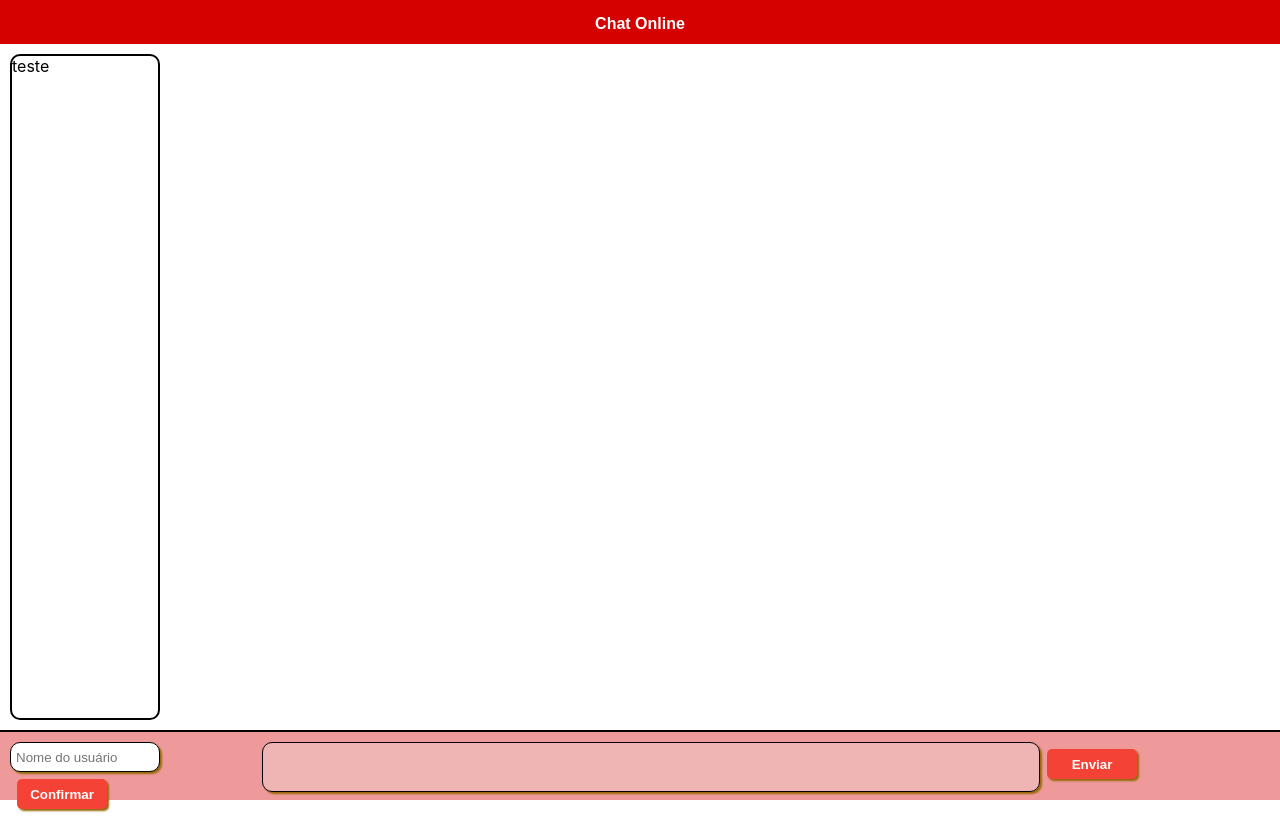
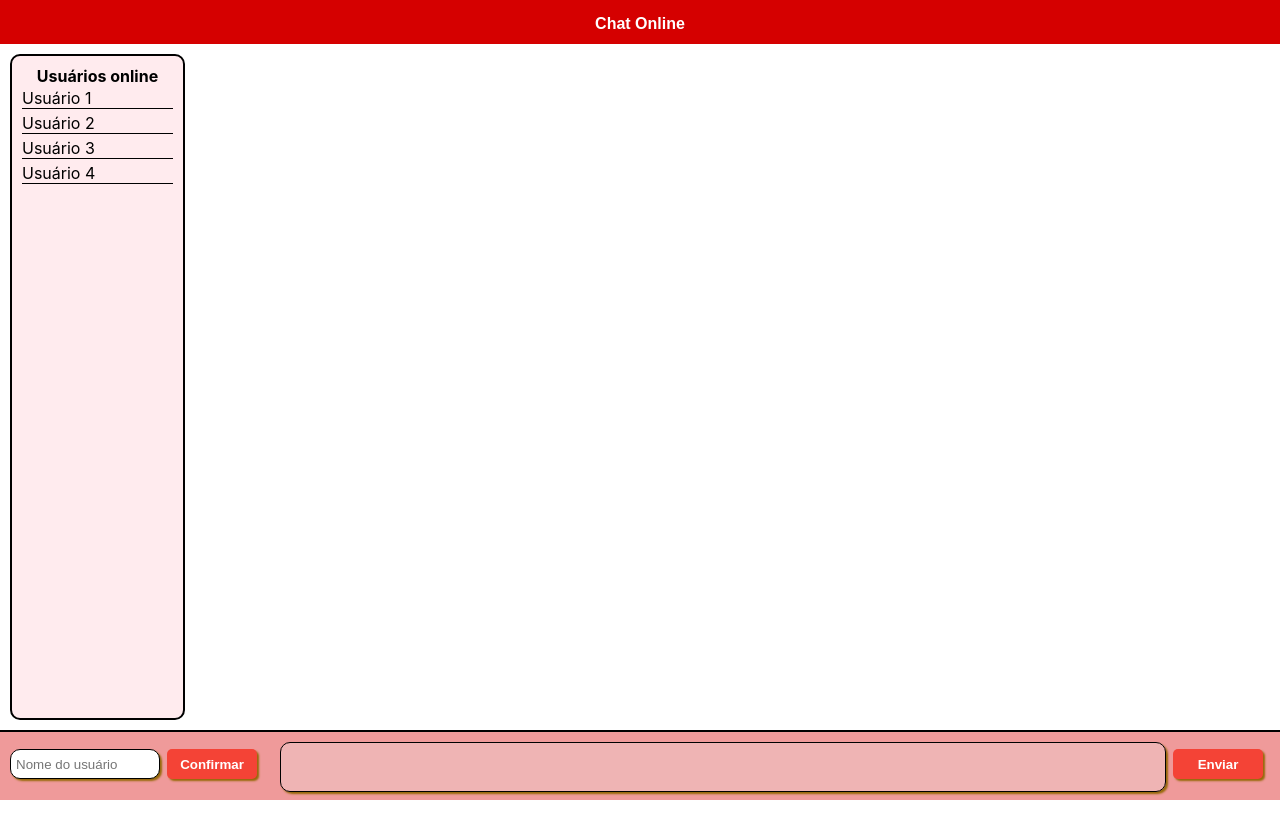
Before and after one commit to Tiago-TSC/React.Chat, a React (Create React App) app: page / in a window 1280 px wide. Built offline with nearby package versions, Linux system fonts and the light colour scheme.

Commit message:
UserGroup e UserItem

```diff
--- a/src/containers/Footer/Footer.js
+++ b/src/containers/Footer/Footer.js
@@ -15,7 +15,7 @@ const Footer = props => {
 
   const userNameHandler = () => {
     if (inputValue === '') {
-      alert('Digite no nome do usuário.');
+      alert('Digite o nome do usuário.');
       return;
     }
 
--- a/src/containers/Footer/styles.js
+++ b/src/containers/Footer/styles.js
@@ -2,6 +2,7 @@ import styled from 'styled-components';
 
 export const FooterDiv = styled.div`
   display: flex;
+  flex-direction: row;
   background-color: #ef9a9a;
   color: #fff;
   text-align: left;
@@ -14,13 +15,13 @@ export const FooterDiv = styled.div`
 export const UserDiv = styled.div`
   float: left;
   margin: 0;
-  width: 20%;
+  width: 270px;
 `;
 
 export const MessageDiv = styled.div`
   display: flex;
   flex-direction: row;
-  float: left;
+  flex: 1;
   margin: 0;
   width: 70%;
 `;
--- a/src/containers/Layout/styles.js
+++ b/src/containers/Layout/styles.js
@@ -9,9 +9,8 @@ export const Page = styled.div`
 `;
 
 export const Content = styled.div`
-  box-sizing: border-box;
+  display: flex;
+  flex-direction: row;
   flex: 1;
   background-color: #fff;
-  display: flex;
-  flex-direction: row;
 `;
--- a/src/containers/Users/UserList.js
+++ b/src/containers/Users/UserList.js
@@ -1,8 +1,22 @@
 import React, { useState } from 'react';
-import { ListDiv } from './styles'
+import { ListDiv, UserGroup, UserItem } from './styles';
 
 const UserList = props => {
-  return <ListDiv>teste</ListDiv>;
+  return (
+    <ListDiv>
+      <div>
+        <center>
+          <strong>Usuários online</strong>
+        </center>
+      </div>
+      <UserGroup>
+        <UserItem>Usuário 1</UserItem>
+        <UserItem>Usuário 2</UserItem>
+        <UserItem>Usuário 3</UserItem>
+        <UserItem>Usuário 4</UserItem>
+      </UserGroup>
+    </ListDiv>
+  );
 };
 
 export default UserList;
--- a/src/containers/Users/styles.js
+++ b/src/containers/Users/styles.js
@@ -1,9 +1,28 @@
 import styled from 'styled-components';
 
 export const ListDiv = styled.div`
-margin: 10px;
-padding: 10x;
-border: 2px solid;
-border-radius: 10px;
-width: 150px;
+  margin: 10px;
+  padding: 10px;
+  border: 2px solid;
+  border-radius: 10px;
+  width: 175px;
+  background-color: #ffebee;
 `;
+
+export const UserGroup = styled.ul`
+  margin: 0;
+  padding: 0;
+  list-style: none;
+  display: flex;
+  flex-flow: column;
+  align-items: center;
+  width: 100%;
+`;
+
+export const UserItem = styled.li`
+  margin: 2px 0;
+  box-sizing: border-box;
+  display: block;
+  width: 100%;
+  border-bottom: 1px solid #000;
+`;
```
